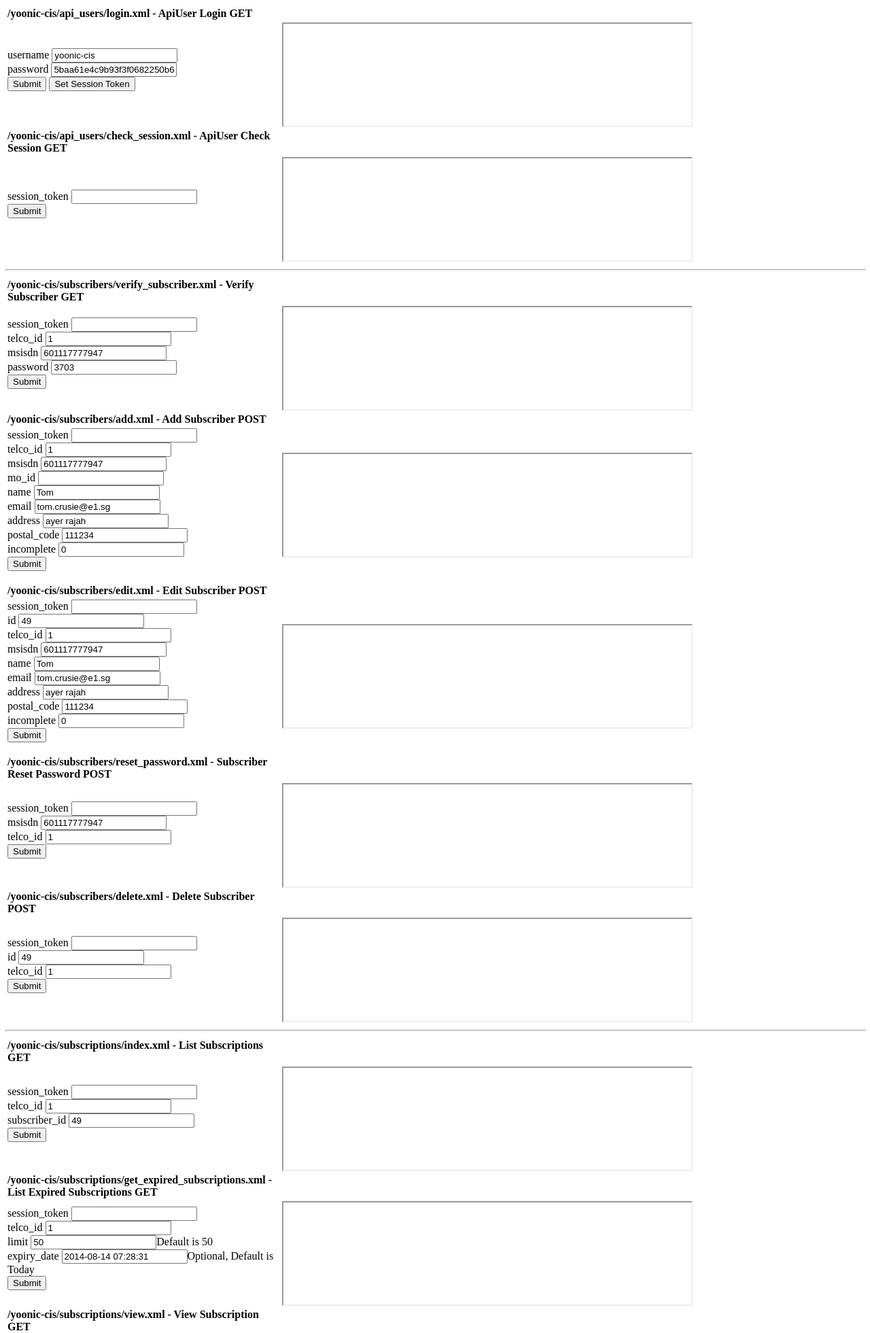
After one commit to vasuki20/estd_new, a CakePHP app: the page made by app/View/Users/unittest.php in a window 1280 px wide. The commit adds this page. Shown: the top 1961 px of the page at 68% size. Run offline with PHP 8.4 and a stand-in for CakePHP, Linux system fonts and the light colour scheme; the template is opened without the code that fills it, so the values that code supplies are empty; some libraries are stand-ins or nearby versions.

Commit message:
added unittest.php in webroot

```diff
--- a/app/Controller/UsersController.php
+++ b/app/Controller/UsersController.php
@@ -174,6 +174,10 @@ class UsersController extends AppController {
         }
     }
 
+    public function unittest() {
+
+	}
+
 }
 
 ?>
--- a/app/View/Users/index.ctp
+++ b/app/View/Users/index.ctp
@@ -24,6 +24,7 @@
                 <li> <?php echo $this->Html->link(__('Reports'), array('controller' => 'reports', 'action' => 'export_day/display')); ?></li>
                 <li> <?php echo $this->Html->link(__('Subscription'), array('controller' => 'subscribers', 'action' => 'index')); ?></li>
                 <li> <?php echo $this->Html->link(__('Content'), array('controller' => 'movies', 'action' => 'index')); ?></li>
+                <li> <?php echo $this->Html->link(__('Unittest'), array('action' => 'unittest.php')); ?></li>
                 <li class="logoutMenu"> <?php echo $this->Html->link('Logout', array('controller' => 'users', 'action' => 'logout')); ?></li>
 
             </ul>
--- /dev/null
+++ b/app/View/Users/unittest.php
@@ -0,0 +1,311 @@
+<html>
+<head>
+<script type="text/javascript" src="http://ajax.googleapis.com/ajax/libs/jquery/1.3.2/jquery.min.js"></script>
+	<script type="text/javascript">
+		function get_token() {
+			var session_token = document.getElementById("apiUserLogin_iframe").contentWindow.document.documentElement.childNodes[1].innerHTML;
+			var inputfields = $("input.session_token_field");
+			for (i=0; i<inputfields.length; i++) {
+				inputfields[i].value = session_token;
+			}
+		 }
+
+</script>
+</head>
+<body>
+	<table>
+	<tr><td style="font-weight:bold;">/yoonic-cis/api_users/login.xml - ApiUser Login <b>GET</b></td></tr>
+	<tr><td style="width: 400px;">
+	<form name="apiUserLogin_form" action="/yoonic-cis/api_users/login.xml" method="get" target="apiUserLogin_iframe">
+		username <input name="username" type="text" value="yoonic-cis"/><br/>
+		password <input name="password" type="text" value="5baa61e4c9b93f3f0682250b6cf8331b7ee68fd8"/><br/>
+		<input type="submit"/>
+		<input type="button" value="Set Session Token" onclick="get_token()">
+	</form></td>
+	<td><iframe name="apiUserLogin_iframe" id="apiUserLogin_iframe" src="" style="width: 600px;"></iframe></td>
+	</tr>
+	<tr><td style="font-weight:bold;">/yoonic-cis/api_users/check_session.xml - ApiUser Check Session <b>GET</b></td></tr>
+	<tr><td style="width: 400px;">
+	<form name="apiUserLogin_form" action="/yoonic-cis/api_users/check_session.xml" method="get" target="apiUserCheckSession_iframe">
+		session_token <input class="session_token_field" name="session_token" type="text"/><br/>
+		<input type="submit"/>
+	</form></td>
+	<td><iframe name="apiUserCheckSession_iframe" id="apiUserCheckSession_iframe" src="" style="width: 600px;"></iframe></td>
+	</tr>
+	</table>
+
+	<HR WIDTH="100%" SIZE="3">
+
+	<table>
+	<tr><td style="font-weight:bold;">/yoonic-cis/subscribers/verify_subscriber.xml - Verify Subscriber <b>GET</b></td></tr>
+	<tr><td style="width: 400px;">
+	<form name="subscriberVerify_form" action="/yoonic-cis/subscribers/verify_subscriber.xml" method="get" target="subscriberVerify_iframe">
+		session_token <input class="session_token_field" name="session_token" type="text"/><br/>
+		telco_id <input name="telco_id" type="text" value="1"/><br/>
+		msisdn <input name="msisdn" type="text"  value="601117777947"/><br/>
+		password <input name="password" type="text"  value="3703"/><br/>
+		<input type="submit"/>
+	</form></td>
+	<td><iframe name="subscriberVerify_iframe" src="" style="width: 600px;"></iframe></td>
+	</tr>
+	<tr><td style="font-weight:bold;">/yoonic-cis/subscribers/add.xml - Add Subscriber <b>POST</b></td></tr>
+	<tr><td style="width: 400px;">
+	<form name="subscriberAdd_form" action="/yoonic-cis/subscribers/add.xml" method="post" target="subscriberAdd_iframe">
+		session_token <input class="session_token_field" name="session_token" type="text"/><br/>
+		telco_id <input name="telco_id" type="text" value="1"/><br/>
+		msisdn <input name="msisdn" type="text"  value="601117777947"/><br/>
+		mo_id <input name="mo_id" type="text" value=""/><br/>
+		name <input name="name" type="text"  value="Tom"/><br/>
+		email <input name="email" type="text"  value="tom.crusie@e1.sg"/><br/>
+		address <input name="address" type="text"  value="ayer rajah"/><br/>
+		postal_code <input name="postal_code" type="text"  value="111234"/><br/>
+		incomplete <input name="incomplete" type="text"  value="0"/><br/>
+		<input type="submit"/>
+	</form></td>
+	<td><iframe name="subscriberAdd_iframe" src="" style="width: 600px;"></iframe></td>
+	</tr>
+	<tr><td style="font-weight:bold;">/yoonic-cis/subscribers/edit.xml - Edit Subscriber <b>POST</b></td></tr>
+	<tr><td style="width: 400px;">
+	<form name="subscriberEdit_form" action="/yoonic-cis/subscribers/edit.xml" method="post" target="subscriberEdit_iframe">
+		session_token <input class="session_token_field" name="session_token" type="text"/><br/>
+		id <input name="id" type="text" value="49"/><br/>
+		telco_id <input name="telco_id" type="text" value="1"/><br/>
+		msisdn <input name="msisdn" type="text"  value="601117777947"/><br/>
+		name <input name="name" type="text"  value="Tom"/><br/>
+		email <input name="email" type="text"  value="tom.crusie@e1.sg"/><br/>
+		address <input name="address" type="text"  value="ayer rajah"/><br/>
+		postal_code <input name="postal_code" type="text"  value="111234"/><br/>
+		incomplete <input name="incomplete" type="text"  value="0"/><br/>
+		<input type="submit"/>
+	</form></td>
+	<td><iframe name="subscriberEdit_iframe" src="" style="width: 600px;"></iframe></td>
+	</tr>
+	<tr><td style="font-weight:bold;">/yoonic-cis/subscribers/reset_password.xml - Subscriber Reset Password <b>POST</b></td></tr>
+	<tr><td style="width: 400px;">
+	<form name="subscriberResetPassword_form" action="/yoonic-cis/subscribers/reset_password.xml" method="post" target="subscriberResetPassword_iframe">
+		session_token <input class="session_token_field" name="session_token" type="text"/><br/>
+		msisdn <input name="msisdn" type="text" value="601117777947"/><br/>
+		telco_id <input name="telco_id" type="text" value="1"/><br/>
+		<input type="submit"/>
+	</form></td>
+	<td><iframe name="subscriberResetPassword_iframe" src="" style="width: 600px;"></iframe></td>
+	</tr>
+	<tr><td style="font-weight:bold;">/yoonic-cis/subscribers/delete.xml - Delete Subscriber <b>POST</b></td></tr>
+	<tr><td style="width: 400px;">
+	<form name="subscriberDelete_form" action="/yoonic-cis/subscribers/delete.xml" method="post" target="subscriberDelete_iframe">
+		session_token <input class="session_token_field" name="session_token" type="text"/><br/>
+		id <input name="id" type="text" value="49"/><br/>
+		telco_id <input name="telco_id" type="text" value="1"/><br/>
+		<input type="submit"/>
+	</form></td>
+	<td><iframe name="subscriberDelete_iframe" src="" style="width: 600px;"></iframe></td>
+	</tr>
+	</table>
+
+	<HR WIDTH="100%" SIZE="3">
+
+	<table>
+	<tr><td style="font-weight:bold;">/yoonic-cis/subscriptions/index.xml - List Subscriptions <b>GET</b></td></tr>
+	<tr><td style="width: 400px;">
+	<form name="subscriptionIndex_form" action="/yoonic-cis/subscriptions/index.xml" method="get" target="subscriptionIndex_iframe">
+		session_token <input class="session_token_field" name="session_token" type="text"/><br/>
+		telco_id <input name="telco_id" type="text" value="1"/><br/>
+		subscriber_id <input name="subscriber_id" type="text" value="49"/><br/>
+		<input type="submit"/>
+	</form></td>
+	<td><iframe name="subscriptionIndex_iframe" id="subscriptionIndex_iframe" src="" style="width: 600px;"></iframe></td>
+	</tr>
+
+	<tr><td style="font-weight:bold;">/yoonic-cis/subscriptions/get_expired_subscriptions.xml - List Expired Subscriptions <b>GET</b></td></tr>
+	<tr><td style="width: 400px;">
+	<form name="subscriptionGetExpiredSubscriptions_form" action="/yoonic-cis/subscriptions/get_expired_subscriptions.xml" method="get" target="subscriptionGetExpiredSubscriptions_iframe">
+		session_token <input class="session_token_field" name="session_token" type="text"/><br/>
+		telco_id <input name="telco_id" type="text" value="1"/><br/>
+		limit <input name="limit" type="text" value="50"/>Default is 50<br/>
+		expiry_date <input name="expiry_date" type="text" value="<?= date("Y-m-d H:i:s") ?>"/>Optional, Default is Today<br/>
+		<input type="submit"/>
+	</form></td>
+	<td><iframe name="subscriptionGetExpiredSubscriptions_iframe" id="subscriptionGetExpiredSubscriptions_iframe" src="" style="width: 600px;"></iframe></td>
+	</tr>
+
+	<tr><td style="font-weight:bold;">/yoonic-cis/subscriptions/view.xml - View Subscription <b>GET</b></td></tr>
+	<tr><td style="width: 400px;">
+	<form name="subscriptionView_form" action="/yoonic-cis/subscriptions/view.xml" method="get" target="subscriptionView_iframe">
+		session_token <input class="session_token_field" name="session_token" type="text"/><br/>
+		telco_id <input name="telco_id" type="text" value="1"/><br/>
+		subscriber_id <input name="subscriber_id" type="text" value="1"/><br/>
+		id <input name="id" type="text" value="1"/><br/>
+		<input type="submit"/>
+	</form></td>
+	<td><iframe name="subscriptionView_iframe" id="subscriptionView_iframe" src="" style="width: 600px;"></iframe></td>
+	</tr>
+
+	<tr><td style="font-weight:bold;">/yoonic-cis/subscriptions/keyword.xml - Subscription Keyword (PHPGATEWAY to CIS)<b>POST</b></td></tr>
+	<tr><td style="width: 400px;">
+	<form name="subscriptionKeyword_form" action="/yoonic-cis/subscriptions/keyword.xml" method="post" target="subscriptionKeyword_iframe1">
+		session_token <input class="session_token_field" name="session_token" type="text"/><br/>
+		telco_id <input name="telco_id" type="text" value="1"/><br/>
+		mo_id <input name="mo_id" type="text" value="1"/><br/>
+		msisdn <input name="msisdn" type="text"  value="601117777947"/><br/>
+		keyword <input name="keyword" type="text" value="ON BAD"/><br/>
+		<input type="submit"/>
+	</form></td>
+	<td><iframe name="subscriptionKeyword_iframe1" id="subscriptionKeyword_iframe1" src="" style="width: 600px;"></iframe></td>
+	</tr>
+
+	<tr><td style="font-weight:bold;">/yoonic-cis/subscriptions/keyword.xml - Subscription Keyword (MOBILE SERVER to CIS)<b>POST</b></td></tr>
+	<tr><td style="width: 400px;">
+	<form name="subscriptionKeyword_form" action="/yoonic-cis/subscriptions/keyword.xml" method="post" target="subscriptionKeyword_iframe2">
+		session_token <input class="session_token_field" name="session_token" type="text"/><br/>
+		telco_id <input name="telco_id" type="text" value="1"/><br/>
+		msisdn <input name="msisdn" type="text"  value="601117777947"/><br/>
+		keyword <input name="keyword" type="text" value="ON BAD"/><br/>
+		<input type="submit"/>
+	</form></td>
+	<td><iframe name="subscriptionKeyword_iframe2" id="subscriptionKeyword_iframe2" src="" style="width: 600px;"></iframe></td>
+	</tr>
+
+	<tr><td style="font-weight:bold;">/yoonic-cis/subscriptions/reminder.xml - Send Subscription Reminder <b>POST</b></td></tr>
+	<tr><td style="width: 400px;">
+	<form name="subscriptionReminder_form" action="/yoonic-cis/subscriptions/reminder.xml" method="post" target="subscriptionReminder_iframe">
+		session_token <input class="session_token_field" name="session_token" type="text"/><br/>
+		telco_id <input name="telco_id" type="text" value="1"/><br/>
+		subscriber_id <input name="subscriber_id" type="text" value="1"/> OR<br/>
+		msisdn <input name="msisdn" type="text"  value="601117777947"/><br/>
+		<input type="submit"/>
+	</form></td>
+	<td><iframe name="subscriptionReminder_iframe" id="subscriptionReminder_iframe" src="" style="width: 600px;"></iframe></td>
+	</tr>
+
+	<tr><td style="font-weight:bold;">/yoonic-cis/subscriptions/renew.xml - Renew Subscription <b>POST</b></td></tr>
+	<tr><td style="width: 400px;">
+	<form name="subscriptionRenew_form" action="/yoonic-cis/subscriptions/renew.xml" method="post" target="subscriptionRenew_iframe">
+		session_token <input class="session_token_field" name="session_token" type="text"/><br/>
+		telco_id <input name="telco_id" type="text" value="1"/><br/>
+		subscriber_id <input name="subscriber_id" type="text" value="1"/> OR<br/>
+		msisdn <input name="msisdn" type="text"  value="601117777947"/><br/>
+		<input type="submit"/>
+	</form></td>
+	<td><iframe name="subscriptionRenew_iframe" id="subscriptionRenew_iframe" src="" style="width: 600px;"></iframe></td>
+	</tr>
+	</table>
+
+	<HR WIDTH="100%" SIZE="3">
+
+	<table>
+	<tr><td style="font-weight:bold;">/yoonic-cis/consumptions/index.xml - List Consumptions <b>GET</b></td></tr>
+	<tr><td style="width: 400px;">
+	<form name="consumptionIndex_form" action="/yoonic-cis/consumptions/index.xml" method="get" target="consumptionIndex_iframe">
+		session_token <input class="session_token_field" name="session_token" type="text"/><br/>
+		subscriber_id <input name="subscriber_id" type="text" value="1"/><br/>
+		<input type="submit"/>
+	</form></td>
+	<td><iframe name="consumptionIndex_iframe" id="consumptionIndex_iframe" src="" style="width: 600px;"></iframe></td>
+	</tr>
+	<tr><td style="font-weight:bold;">/yoonic-cis/consumptions/record.xml - Record Consumption <b>POST</b></td></tr>
+	<tr><td style="width: 400px;">
+	<form name="consumptionRecord_form" action="/yoonic-cis/consumptions/record.xml" method="post" target="consumptionRecord_iframe">
+		session_token <input class="session_token_field" name="session_token" type="text"/><br/>
+		telco_id <input name="telco_id" type="text" value="1"/><br/>
+		subscriber_id <input name="subscriber_id" type="text" value="1"/> OR<br/>
+		msisdn <input name="msisdn" type="text"  value="601117777947"/><br/>
+		tittle <input name="tittle" type="text" value=""/><br/>
+		url <input name="url" type="text" value=""/><br/>
+		duration <input name="duration" type="text" value=""/><br/>
+		<input type="submit"/>
+	</form></td>
+	<td><iframe name="consumptionRecord_iframe" id="consumptionRecord_iframe" src="" style="width: 600px;"></iframe></td>
+	</tr>
+	</table>
+
+	<HR WIDTH="100%" SIZE="3">
+
+	<table>
+	<tr><td style="font-weight:bold;">/yoonic-cis/devices/index.xml - List Devices <b>GET</b></td></tr>
+	<tr><td style="width: 400px;">
+	<form name="deviceIndex_form" action="/yoonic-cis/devices/index.xml" method="get" target="deviceIndex_iframe">
+		session_token <input class="session_token_field" name="session_token" type="text"/><br/>
+		subscriber_id <input name="subscriber_id" type="text" value="1"/><br/>
+		<input type="submit"/>
+	</form></td>
+	<td><iframe name="deviceIndex_iframe" id="deviceIndex_iframe" src="" style="width: 600px;"></iframe></td>
+	</tr>
+
+	<tr><td style="font-weight:bold;">/yoonic-cis/devices/record.xml - Record Device <b>POST</b></td></tr>
+	<tr><td style="width: 400px;">
+	<form name="deviceRecord_form" action="/yoonic-cis/devices/record.xml" method="post" target="deviceRecord_iframe">
+		session_token <input class="session_token_field" name="session_token" type="text"/><br/>
+		subscriber_id <input name="subscriber_id" type="text" value="1"/><br/>
+		device_name <input name="device_name" type="text" value=""/><br/>
+		device_model <input name="device_model" type="text" value=""/><br/>
+		language <input name="language" type="text" value=""/><br/>
+		mac_address <input name="mac_address" type="text" value=""/><br/>
+		ip_address <input name="ip_address" type="text" value=""/><br/>
+		last_login <input name="last_login" type="text" value="<?= date("Y-m-d H:i:s") ?>"/><br/>
+		<input type="submit"/>
+	</form></td>
+	<td><iframe name="deviceRecord_iframe" id="deviceRecord_iframe" src="" style="width: 600px;"></iframe></td>
+	</tr>
+	</table>
+
+	<HR WIDTH="100%" SIZE="3">
+
+ 	<table>
+	<tr><td style="font-weight:bold;">/yoonic-cis/receipts/charge_receipt.xml - Charge Receipt <b>POST</b></td></tr>
+	<tr><td style="width: 400px;">
+	<form name="chargeReceipt_form" action="/yoonic-cis/receipts/charge_receipt.xml" method="post" target="chargeReceipt_iframe">
+		session_token <input class="session_token_field" name="session_token" type="text"/><br/>
+		telco_id <input name="telco_id" type="text" value="1"/><br/>
+		mt_id <input name="mt_id" type="text" value=""/><br/>
+		dn_id <input name="dn_id" type="text" value=""/><br/>
+		request <input name="request" type="text" value=""/><br/>
+		response <input name="response" type="text" value=""/><br/>
+		<input type="submit"/>
+	</form></td>
+	<td><iframe name="chargeReceipt_iframe" id="chargeReceipt_iframe" src="" style="width: 600px;"></iframe></td>
+	</tr>
+
+	<tr><td style="font-weight:bold;">/yoonic-cis/receipts/reminder_receipt.xml - Reminder Receipt <b>POST</b></td></tr>
+	<tr><td style="width: 400px;">
+	<form name="reminderReceipt_form" action="/yoonic-cis/receipts/reminder_receipt.xml" method="post" target="reminderReceipt_iframe">
+		session_token <input class="session_token_field" name="session_token" type="text"/><br/>
+		telco_id <input name="telco_id" type="text" value="1"/><br/>
+		mt_id <input name="mt_id" type="text" value=""/><br/>
+		dn_id <input name="dn_id" type="text" value=""/><br/>
+		request <input name="request" type="text" value=""/><br/>
+		response <input name="response" type="text" value=""/><br/>
+		<input type="submit"/>
+	</form></td>
+	<td><iframe name="reminderReceipt_iframe" id="reminderReceipt_iframe" src="" style="width: 600px;"></iframe></td>
+	</tr>
+
+	<tr><td style="font-weight:bold;">/yoonic-cis/receipts/terminate_receipt.xml - Terminate Receipt <b>POST</b></td></tr>
+	<tr><td style="width: 400px;">
+	<form name="terminateReceipt_form" action="/yoonic-cis/receipts/terminate_receipt.xml" method="post" target="terminateReceipt_iframe">
+		session_token <input class="session_token_field" name="session_token" type="text"/><br/>
+		telco_id <input name="telco_id" type="text" value="1"/><br/>
+		mt_id <input name="mt_id" type="text" value=""/><br/>
+		dn_id <input name="dn_id" type="text" value=""/><br/>
+		request <input name="request" type="text" value=""/><br/>
+		response <input name="response" type="text" value=""/><br/>
+		<input type="submit"/>
+	</form></td>
+	<td><iframe name="terminateReceipt_iframe" id="terminateReceipt_iframe" src="" style="width: 600px;"></iframe></td>
+	</tr>
+	</table>
+
+	<HR WIDTH="100%" SIZE="3">
+
+	<table>
+	<tr><td style="font-weight:bold;">/yoonic-cis/logs/index.xml - List Logs <b>GET</b></td></tr>
+	<tr><td style="width: 400px;">
+	<form name="logIndex_form" action="/yoonic-cis/logs/index.xml" method="get" target="logIndex_iframe">
+		session_token <input class="session_token_field" name="session_token" type="text"/><br/>
+		subscriber_id <input name="subscriber_id" type="text" value="1"/><br/>
+		<input type="submit"/>
+	</form></td>
+	<td><iframe name="logIndex_iframe" id="logIndex_iframe" src="" style="width: 600px;"></iframe></td>
+	</tr>
+	</table>
+</body>
+</html>
```
Also changed, not shown: app/webroot/unittest.php (added, +311 -0 lines).
